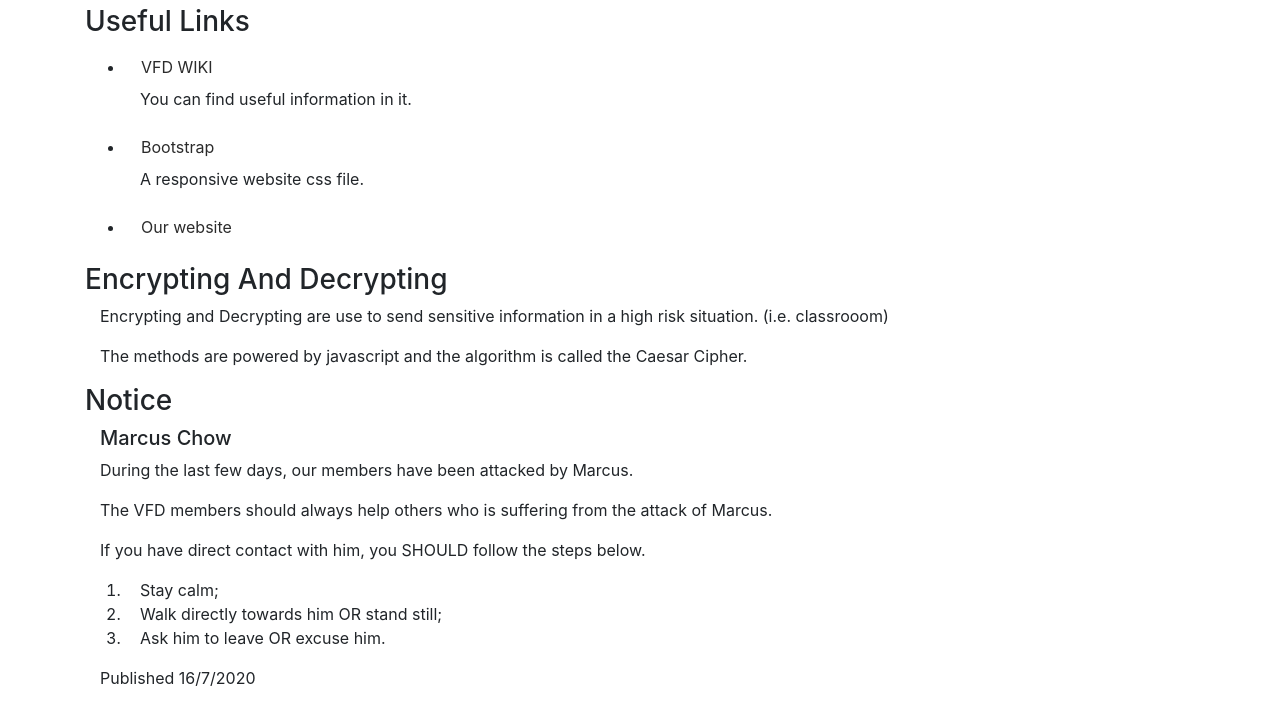
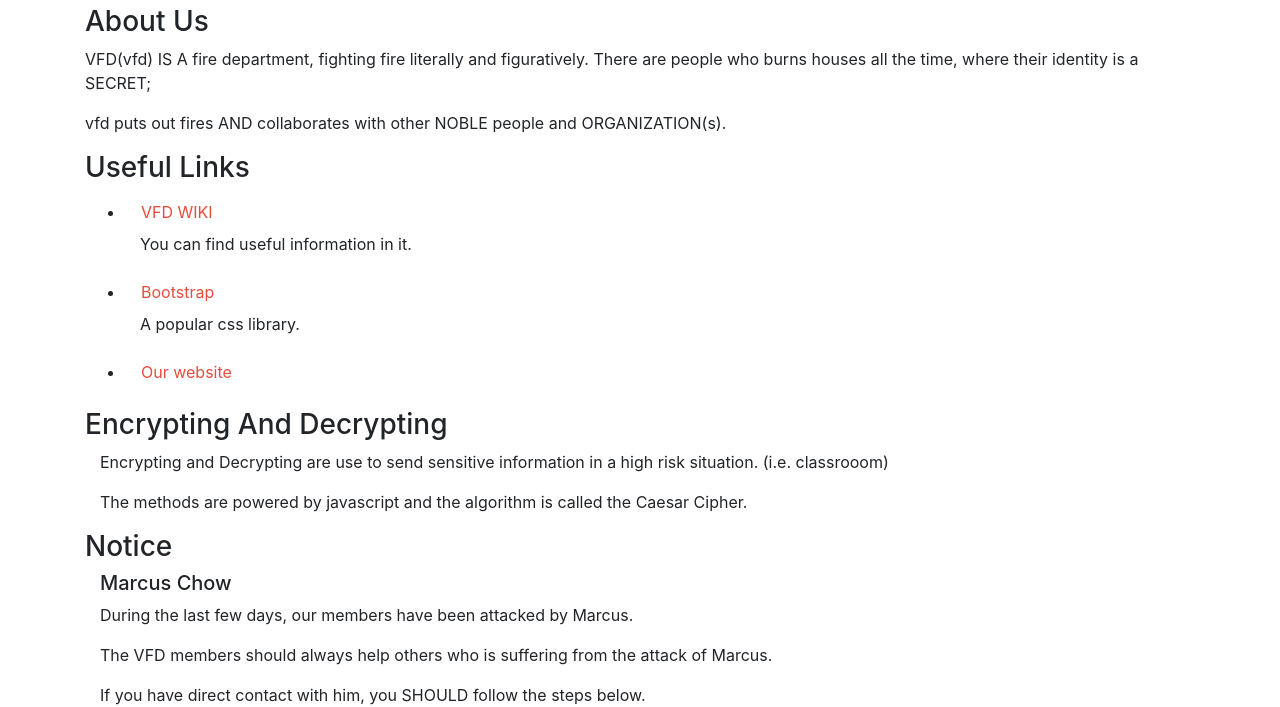
Before and after one commit to Volunteer-H/Kasper-Liu.github.io, a plain HTML site: page index.html in a window 1280 px wide. Shown: the part 101-808 px from the top of the page. Drawn offline with nearby package versions, Linux system fonts and the light colour scheme.

Commit message:
Add files via upload

```diff
--- a/index.html
+++ b/index.html
@@ -46,10 +46,17 @@
 
 
         <div class="container">
+            <h3>About Us</h3>
+            <p>VFD(vfd) IS A fire department, fighting fire literally and figuratively. There are people who burns houses all the time, where their identity is a SECRET;</p>
+            <p>vfd puts out fires AND collaborates with other NOBLE people and ORGANIZATION(s).</p>
+        </div>
+
+
+        <div class="container">
             <h3>Useful Links</h3>
             <ul>
                 <li><a class="nav-link" href="https://snicket.fandom.com/wiki/Volunteer_Fire_Department">VFD WIKI</a> <p class="col-md-9">You can find useful information in it.</p></li>
-                <li><a class="nav-link" href="https://getbootstrap.com/">Bootstrap</a><p class="col-md-9">A responsive website css file.</p></li>
+                <li><a class="nav-link" href="https://getbootstrap.com/">Bootstrap</a><p class="col-md-9">A popular css library.</p></li>
                 <li><a class="nav-link"href="https://kasper-liu.github.io/">Our website</a></li>
             </ul>
         </div>
--- a/styles.css
+++ b/styles.css
@@ -22,7 +22,7 @@ a, a:active, a:hover, a:link, a:visited {
     /* 取消按下時的藍色外框 */
     outline: none;
     /* 顏色 */
-    color: #2b2b2b;
+    color: #e74c3c;
 }
 a:hover{
     /* 顏色 */
```
Also changed, not shown: decrypt.html (+1 -1 lines).
